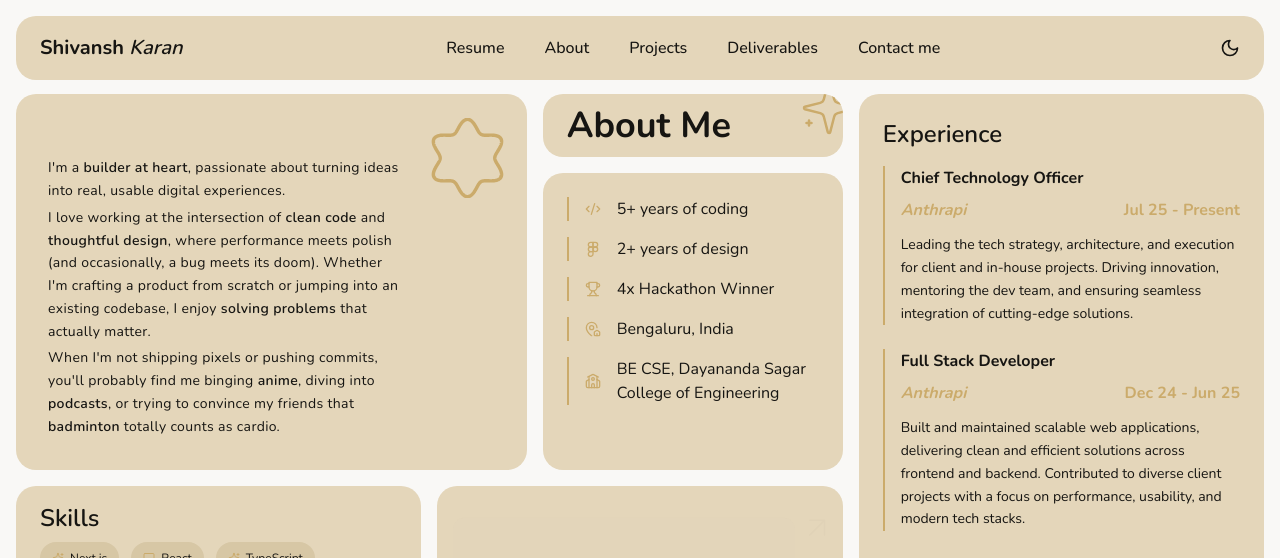
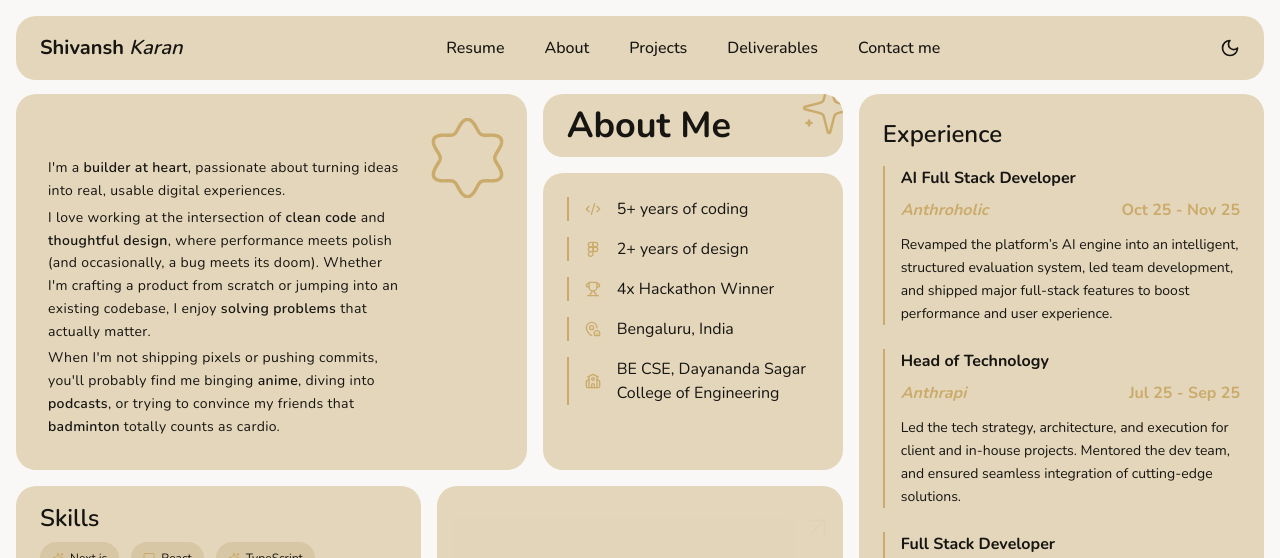
Before and after one commit to SpaceTesla/bentolio, a Next.js app: page /about in a window 1280 px wide. Shown: the top 558 px of the page. Built offline with nearby package versions, Linux system fonts and the light colour scheme; grey boxes are pictures that could not be loaded.

Commit message:
feat: update experience section in resume; change job title to AI Full Stack Developer, add new role details, and refine existing descriptions for clarity and impact

```diff
--- a/src/data/experience.ts
+++ b/src/data/experience.ts
@@ -2,12 +2,20 @@ import { Experience } from '@/types/experience';
 
 export const experienceData: Experience[] = [
   {
-    title: 'Chief Technology Officer',
+    title: 'AI Full Stack Developer',
+    company: 'Anthroholic',
+    startDate: 'Oct 25',
+    endDate: 'Nov 25',
+    description:
+      'Revamped the platform’s AI engine into an intelligent, structured evaluation system, led team development, and shipped major full-stack features to boost performance and user experience.',
+  },
+  {
+    title: 'Head of Technology',
     company: 'Anthrapi',
     startDate: 'Jul 25',
-    endDate: 'Present',
+    endDate: 'Sep 25',
     description:
-      'Leading the tech strategy, architecture, and execution for client and in-house projects. Driving innovation, mentoring the dev team, and ensuring seamless integration of cutting-edge solutions.',
+      'Led the tech strategy, architecture, and execution for client and in-house projects. Mentored the dev team, and ensured seamless integration of cutting-edge solutions.',
   },
   {
     title: 'Full Stack Developer',
```
